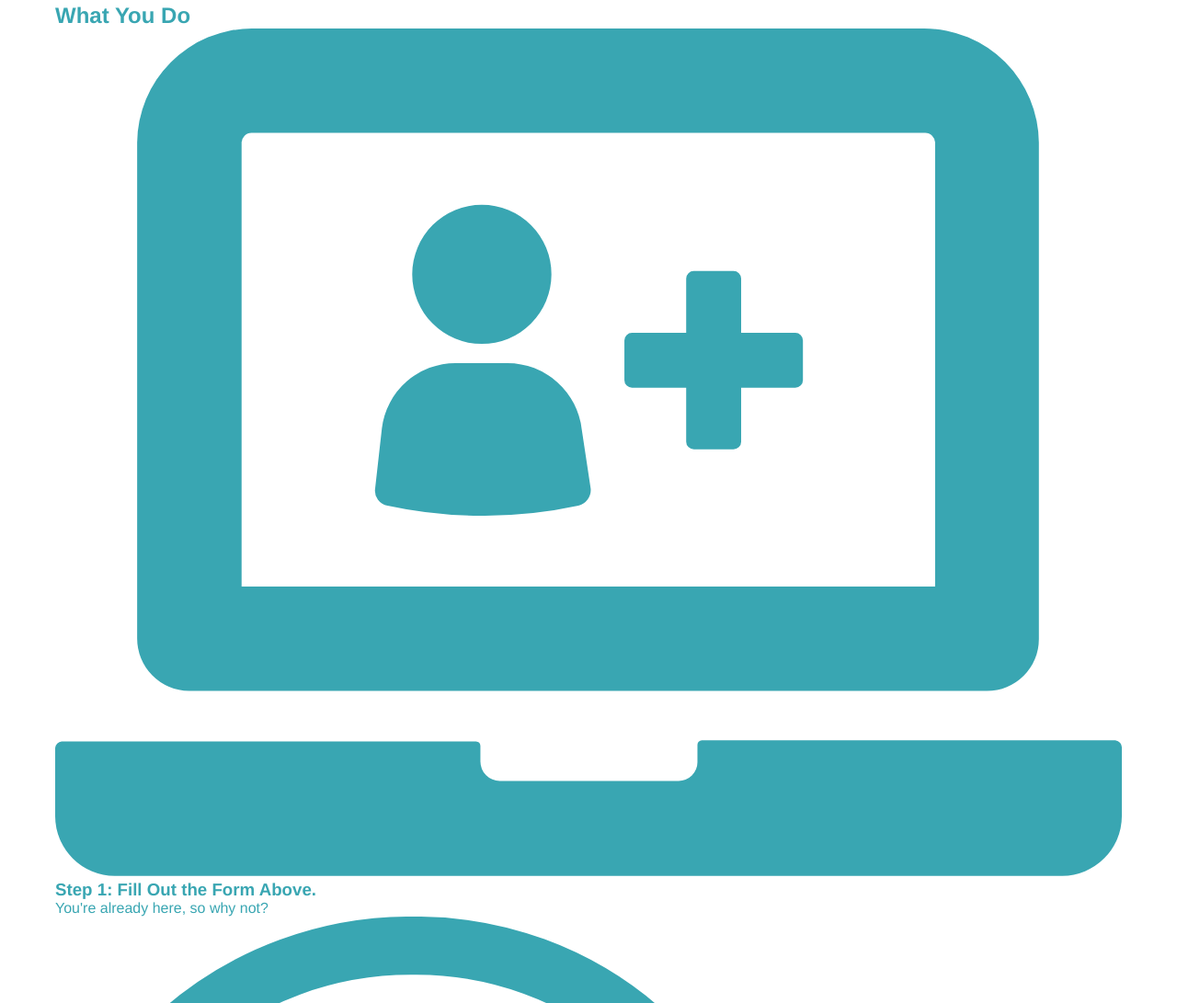
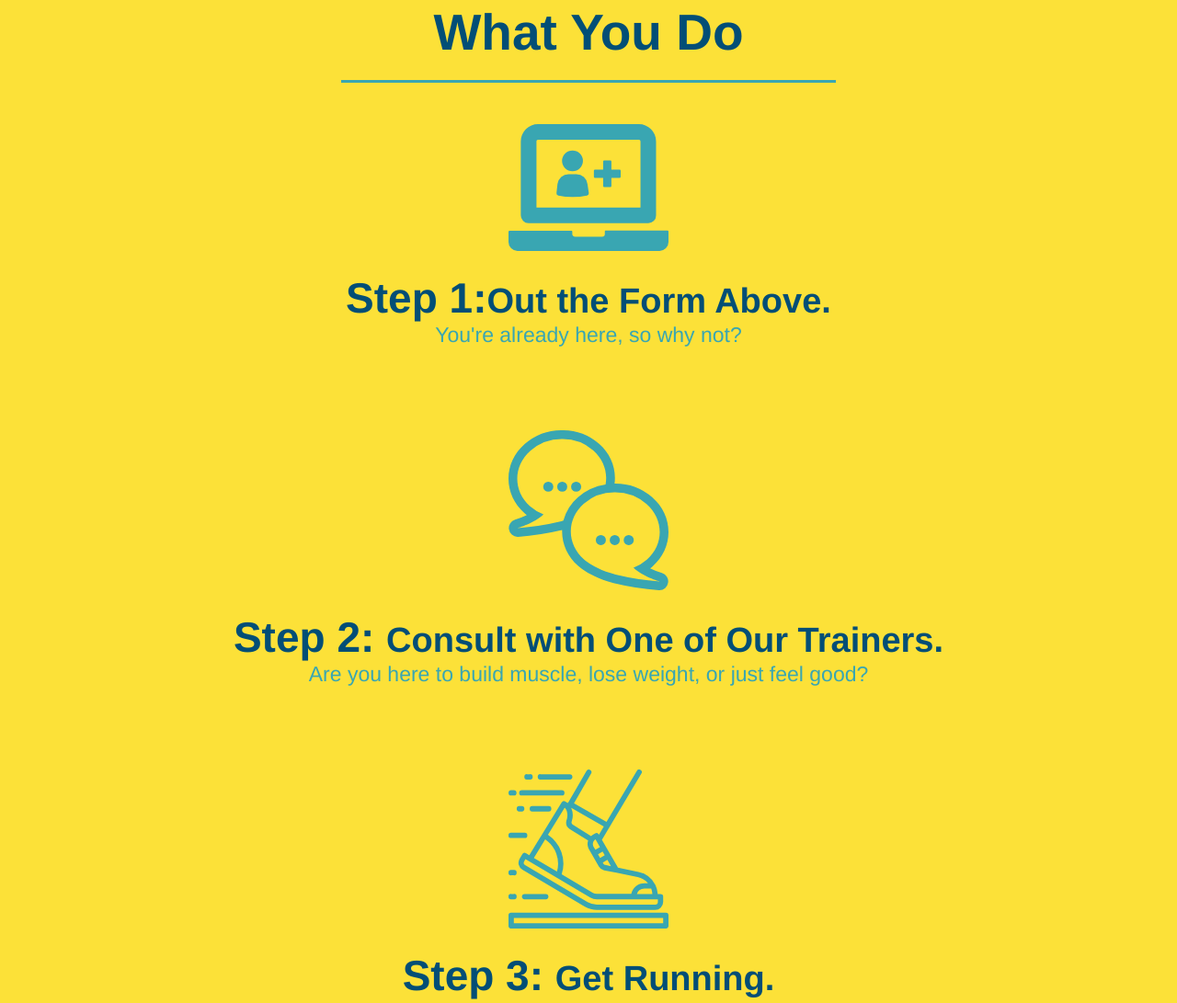
Before and after one commit to BlerandIsm/run-buddy, a plain HTML site: page index.html in a window 1280 px wide. Shown: the part 1117-2208 px from the top of the page at 92% size. Drawn offline with Linux system fonts and the light colour scheme.

Commit message:
style what you do section

```diff
--- a/assets/css/style.css
+++ b/assets/css/style.css
@@ -113,15 +113,7 @@ margin: 5px 0 15px 0;
 .intro{
     text-align: center;
 }
-.intro h2{
-    font-size: 55px;
-    color: #024e76;
-    margin-bottom: 35px;
-    padding: 0 100px 20px 100px;
-    border-bottom: 3px solid;
-    border-color: #fce138;
-    display: inline-block;
-}
+
 .intro p {
     line-height: 1.7;
     color: #39a6b2;
@@ -129,3 +121,46 @@ margin: 5px 0 15px 0;
     font-size: 20px;
     margin: 0 auto;
   }
+.steps{
+    text-align: center;
+    background: #fce138;
+}
+
+.section-title {
+    font-size: 55px;
+    color: #024e76;
+    margin-bottom: 35px;
+    padding: 0 100px 20px 100px;
+    display: inline-block;
+    border-bottom: 3px solid;
+  }
+
+  .primary-border {
+    border-color: #fce138;
+  }
+
+  .secondary-border {
+    border-color: #39a6b2;
+  }
+.steps div {
+    margin-bottom: 80px;
+  }
+
+.steps img {
+    width: 15%;
+    margin: 10px 0;
+  }
+
+.steps h3 {
+    color: #024e76;
+    font-size: 46px;
+    margin-top: 10px;
+  }
+
+.steps p {
+    color: #39a6b2;
+    font-size: 23px;
+  }
+.steps span {
+    font-size: 38px;
+  }
--- a/index.html
+++ b/index.html
@@ -69,37 +69,37 @@
 
         <!--"what we do"section-->
         <section id="what-we-do" class="intro">
-            <h2>What We Do</h2>
+            <h2 class="section-title primary-border">What We Do</h2>
             <p>
                 butcher selfies chambray shabby chic gentrify readymade yr Echo Park XOXO Tumblr normcore Banksy direct trade Blue Bottle chillwave you probably haven't heard of them single-origin coffee Vice fanny pack fixie Odd Future Austin fingerstache pickled twee synth Wes Anderson Thundercats viral bitters flannel meggings narwhal Marfa Schlitz sustainable Intelligentsia umami deep v craft
             </p>
         </section>
 
         <!--"what you do" section-->
-        <section id="what-you-do">
-            <h2>What You Do</h2>
+        <section id="what-you-do" class="steps">
+            <h2 class="section-title secondary-border">What You Do</h2>
             <div>
                 <!--insert this img element-->
                 <img src="./assets/images/step-1.svg" alt=""/>
-                <h3>Step 1: Fill Out the Form Above.</h3>
+                <h3>Step 1:<span>Out the Form Above.</span> </h3>
                 <p>You're already here, so why not?</p>
             </div>
 
             <div>
                 <img src="./assets/images/step-2.svg" alt=""/>
-                <h3>Step 2: Consult with One of Our Trainers.</h3>
+                <h3>Step 2: <span>Consult with One of Our Trainers.</span> </h3>
                 <p>Are you here to build muscle, lose weight, or just feel good?</p>
             </div>
 
             <div>
                 <img src="./assets/images/step-3.svg" alt=""/>
-                <h3>Step 3: Get Running.</h3>
+                <h3>Step 3: <span> Get Running.</span></h3>
                 <p>Hit the ground running (literally) once your trainer lays out your plan.</p>
             </div>
 
             <div>
                 <img src="./assets/images/step-4.svg" alt=""/>
-                <h3>Step 4: See Results.</h3>
+                <h3>Step 4: <span> See Results.</span> </h3>
                 <p>Bi-weekly checkins with your trainer will keep you focused</p>
             </div>
 
```
